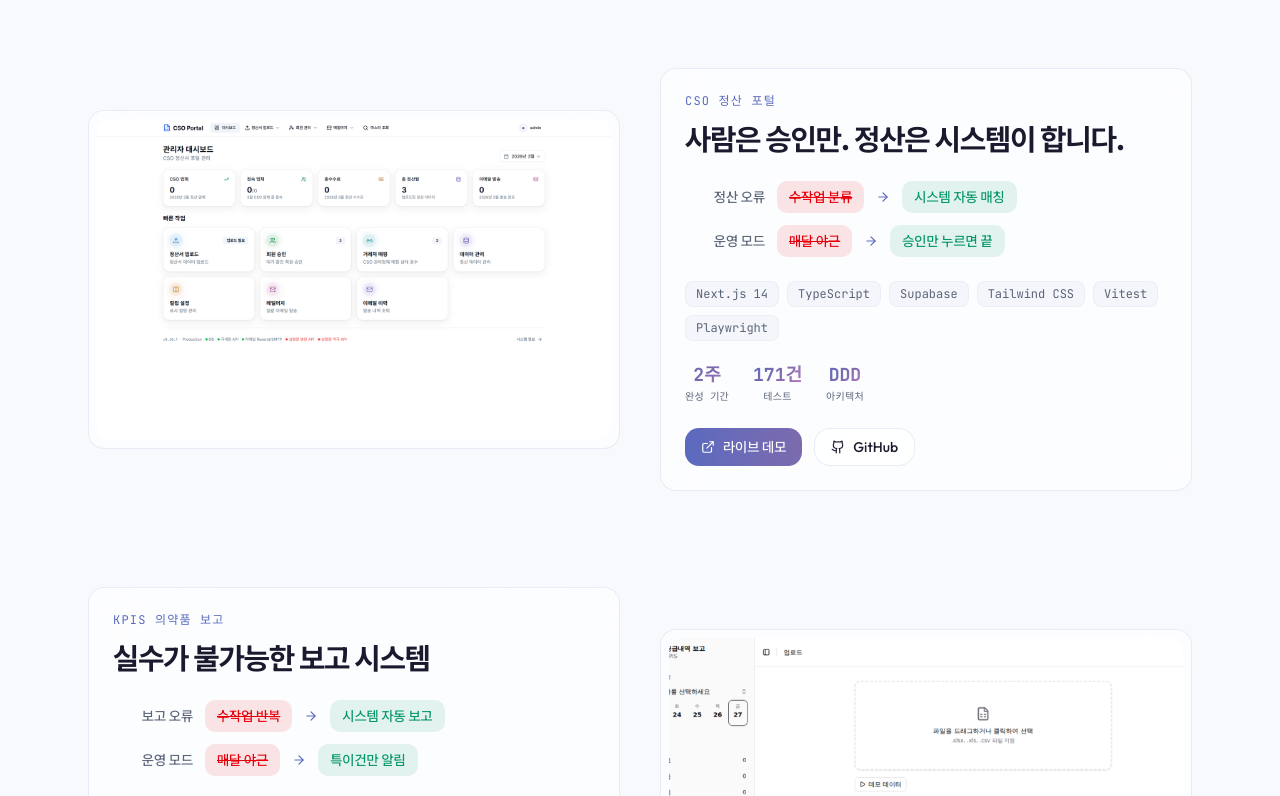
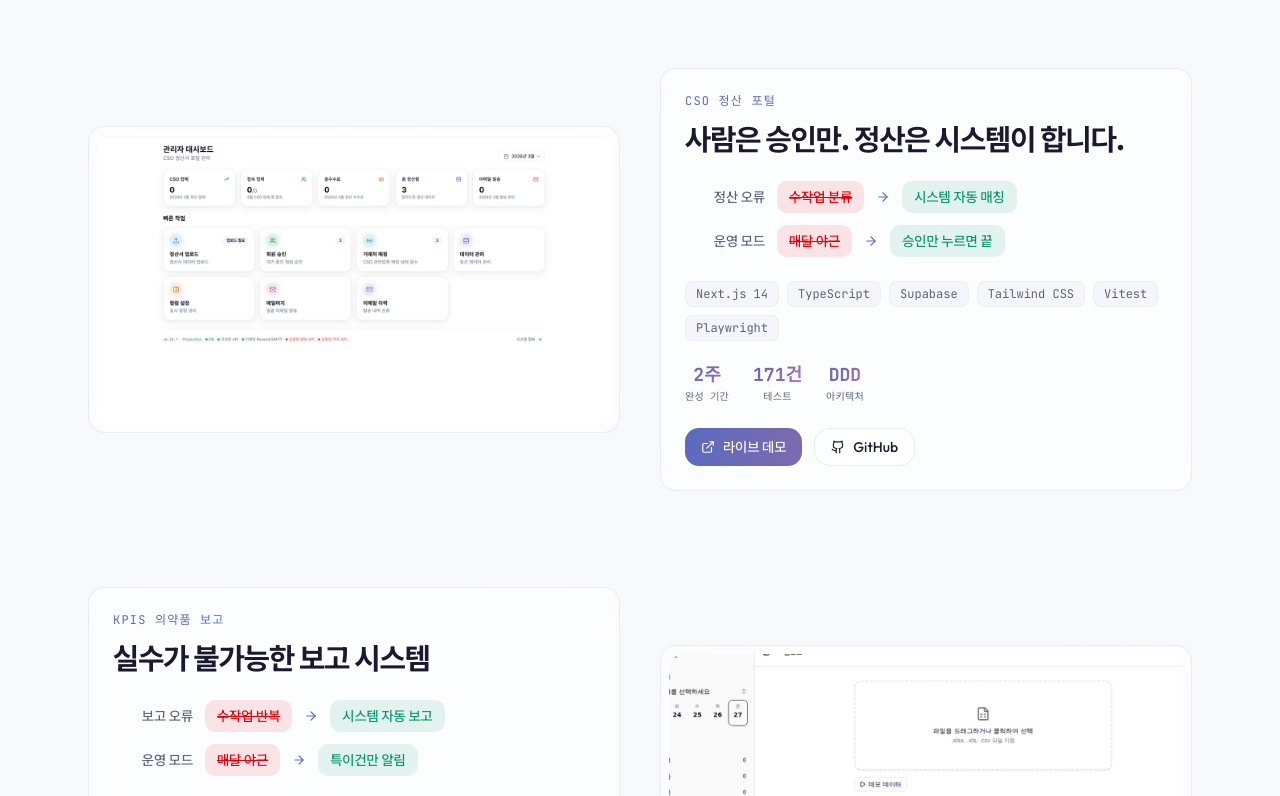
Before and after one commit to yurielk82/yurielk82.github.io, a Next.js app: page / in a window 1280 px wide. Shown: the part 1064-1860 px from the top of the page. Built offline with nearby package versions, Linux system fonts and the light colour scheme.

Commit message:
fix: 프로젝트 스크린샷 1280×720 리사이즈 + img 속성 동기화
Co-Authored-By: Claude Opus 4.6 <noreply@anthropic.com>

```diff
--- a/src/components/sections/FeaturedProjectsSection.tsx
+++ b/src/components/sections/FeaturedProjectsSection.tsx
@@ -48,8 +48,8 @@ function ProjectCard({
             <img
               src={project.image}
               alt={`${project.name} 스크린샷`}
-              width={720}
-              height={450}
+              width={1280}
+              height={720}
               className="w-full rounded-xl object-cover"
               loading="lazy"
             />
```
Also changed, not shown: public/images/projects/csoweb.png, public/images/projects/kpis-dsr-api.png.
